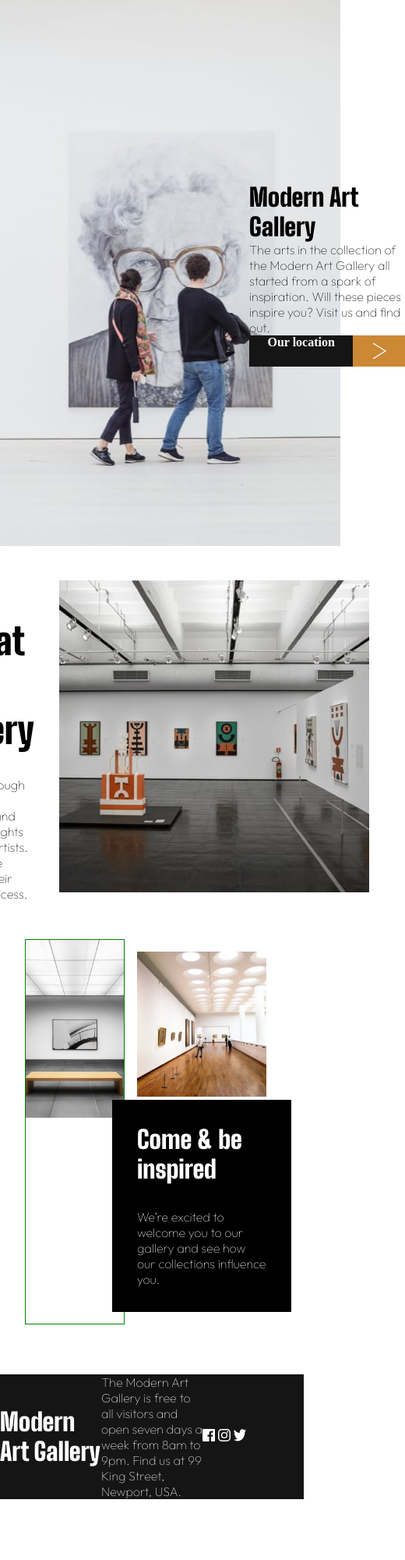
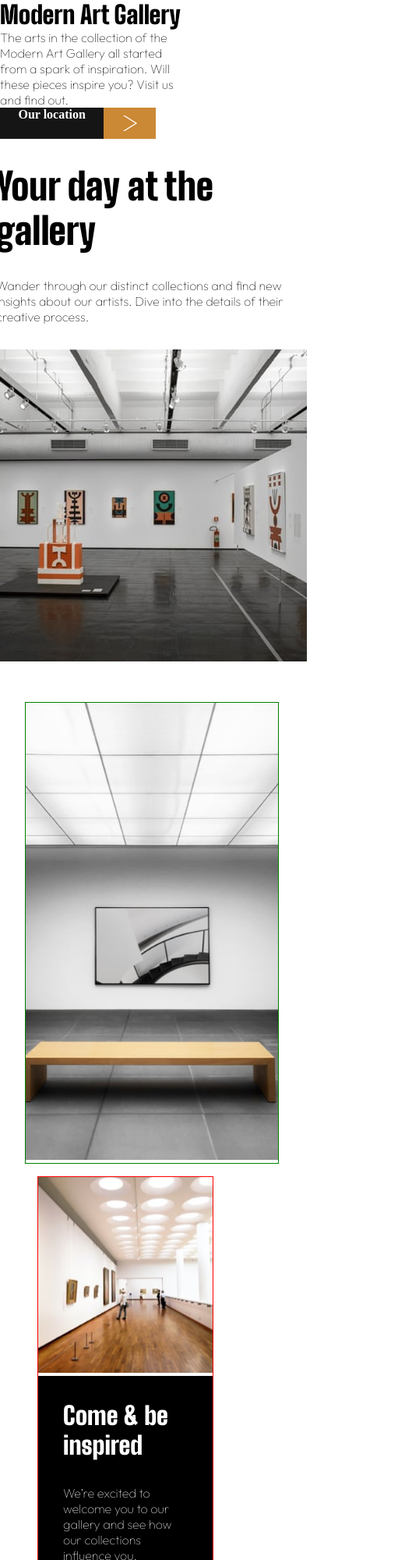
Before and after one commit to neyneyalldayday/just-a-mock, a plain HTML site: page index.html in a window 390 px wide. Shown: the top 2000 px of the page at 78% size, 520 px wide, since content can reach past the window. Before the commit the page ends 1922 px from the top, so only its background shows below. Drawn offline with Linux system fonts and the light colour scheme.

Commit message:
working on moble will not done

```diff
--- /dev/null
+++ b/assets/location.css
@@ -0,0 +1,100 @@
+::before,
+::after{
+    box-sizing: border-box;
+}
+
+*{
+    margin: 0;
+    padding:0;
+}
+h1{
+    font-family: "Big Shoulders Display", cursive;
+}
+h2{
+    font-family: "Big Shoulders Display", cursive;
+}
+h3{
+    font-family: "Big Shoulders Display", cursive;
+}
+h4{
+    font-family: "Big Shoulders Display", cursive;
+}
+
+p{
+    font-family: 'Big Shoulders Display', cursive;
+    font-family: 'Outfit', sans-serif;
+}
+
+
+
+
+
+.location-content{
+    display: flex;
+    flex-direction: row;
+    padding: 2rem;
+    background-color: #151515 ;
+
+}
+
+
+
+
+.location-footer{
+    display: flex;
+    bottom: 0;
+    background-color: #D5966C;
+    color: white;
+    align-items: center;
+    justify-content: space-evenly ;
+   padding: 1rem;
+}
+
+.location-footer h3{
+    font-size: 1.5em;
+    color: black;
+}
+
+.location-footer-text{
+    max-width: 30rem;
+    padding: 1.5rem;
+    color: black;
+}
+
+.footer-icons{
+    height: 1rem;
+    width: 1rem;
+}
+
+.icon-wrapper{
+    display: flex;
+    justify-content: flex-end;
+    gap: 1rem;
+}
+
+.location-heading{
+    color: #fff;
+    font-size: 1.5em;
+    padding: 0;
+    margin: 0;
+}
+
+.address-content h2{
+    color: #D5966C;
+    padding-bottom: 1rem;
+}
+.address-content p{
+    color: #bcbaba;
+}
+.address{
+    padding-bottom: 1rem;
+}
+
+.about{
+    padding-bottom: 1rem;
+}
+
+#map{
+    height: 20rem;
+    z-index: 1;
+}
--- a/assets/style.css
+++ b/assets/style.css
@@ -38,6 +38,7 @@ p{
     font-size: 16px;
     font-weight: bold;
     color: #ffffff;
+    z-index: 999;
   }
 
   .color-bar {
@@ -85,7 +86,7 @@ header > *{
 main{
     display: flex;
     flex-direction: column;
-    margin-bottom: 2rem;
+
 }
 
 main > *{
@@ -112,10 +113,11 @@ main > *{
 }
 .gallery{
     margin: 1rem;
+    max-width: fit-content;
 }
 
 .gallery-text{
-    max-width: 14rem;
+    max-width: 10rem;
     background-color: black;
     width: 100%;
     display: flex;
@@ -145,11 +147,11 @@ main > *{
 }
 .left-image{
   border: solid green 1px;
-  width: 50rem;
+  max-width: fit-content;
 }
 .bench{
     max-width: 100%;
-    height: auto;
+
 }
 
 .right-side{
@@ -158,10 +160,11 @@ main > *{
     position: relative;
     margin: 1rem;
     align-items: center;
-    width: 20rem;
+    width: fit-content;
+    border: solid red 1px;
 }
 .little-image{
-
+   max-width: 14rem;
 
 }
 .gallery-image{
@@ -178,8 +181,9 @@ footer{
     bottom: 0;
     background-color: #151515;
     color: white;
-   align-items: center;
-   justify-content: space-evenly ;
+    align-items: center;
+    justify-content: space-evenly ;
+    padding: 1rem;
 }
 footer > * {
     flex: 1;
@@ -195,12 +199,12 @@ footer h4{
 
 
 /* location section */
-
 .location-content{
     display: flex;
     flex-direction: row;
     padding: 2rem;
-    background-color: #151515
+    background-color: #151515 ;
+
 }
 
 
@@ -261,5 +265,57 @@ footer h4{
 }
 
 #map{
-    height: 180px;
+    height: 20rem;
+    z-index: 1;
 }
+
+
+
+
+
+/* media queries */
+
+@media screen and (max-width: 420px){
+    header{
+        display: flex;
+        flex-direction: column;
+        margin-bottom: 1rem;
+    }
+
+    .hero{
+        display: none;
+    }
+
+    .hero::before{
+        content: "";
+        display: block;
+        padding-bottom: 133.33%;
+        background-image: url(../assets/mobile/image-hero.jpg);
+        background-size: cover;
+        background-position: center center;
+        background-repeat: no-repeat;
+    }
+
+    .gallery-top{
+        display: flex;
+        flex-direction: column;
+        align-items: center;
+        justify-content: center;
+
+    }
+    .gallery-bottom{
+        display: flex;
+        flex-direction: column;
+       margin: 2rem;
+    }
+
+    footer{
+        display: flex;
+        flex-direction: column;
+
+    }
+}
+
+@media screen and (min-width: 1080px){
+
+}
--- a/index.html
+++ b/index.html
@@ -72,13 +72,9 @@
         The Modern Art Gallery is free to all visitors and open seven days a
         week from 8am to 9pm. Find us at 99 King Street, Newport, USA.
       </p>
-      <div>
+      <div class="icon-wrapper">
         <img class="icons" src="./assets/icon-facebook.svg" alt="SVG Image 1" />
-        <img
-          class="icons"
-          src="./assets/icon-instagram.svg"
-          alt="SVG Image 2"
-        />
+        <img class="icons" src="./assets/icon-instagram.svg" alt="SVG Image 2" />
         <img class="icons" src="./assets/icon-twitter.svg" alt="SVG Image 3" />
       </div>
     </footer>
```
Also changed, not shown: location.html (+0 -1 lines).
